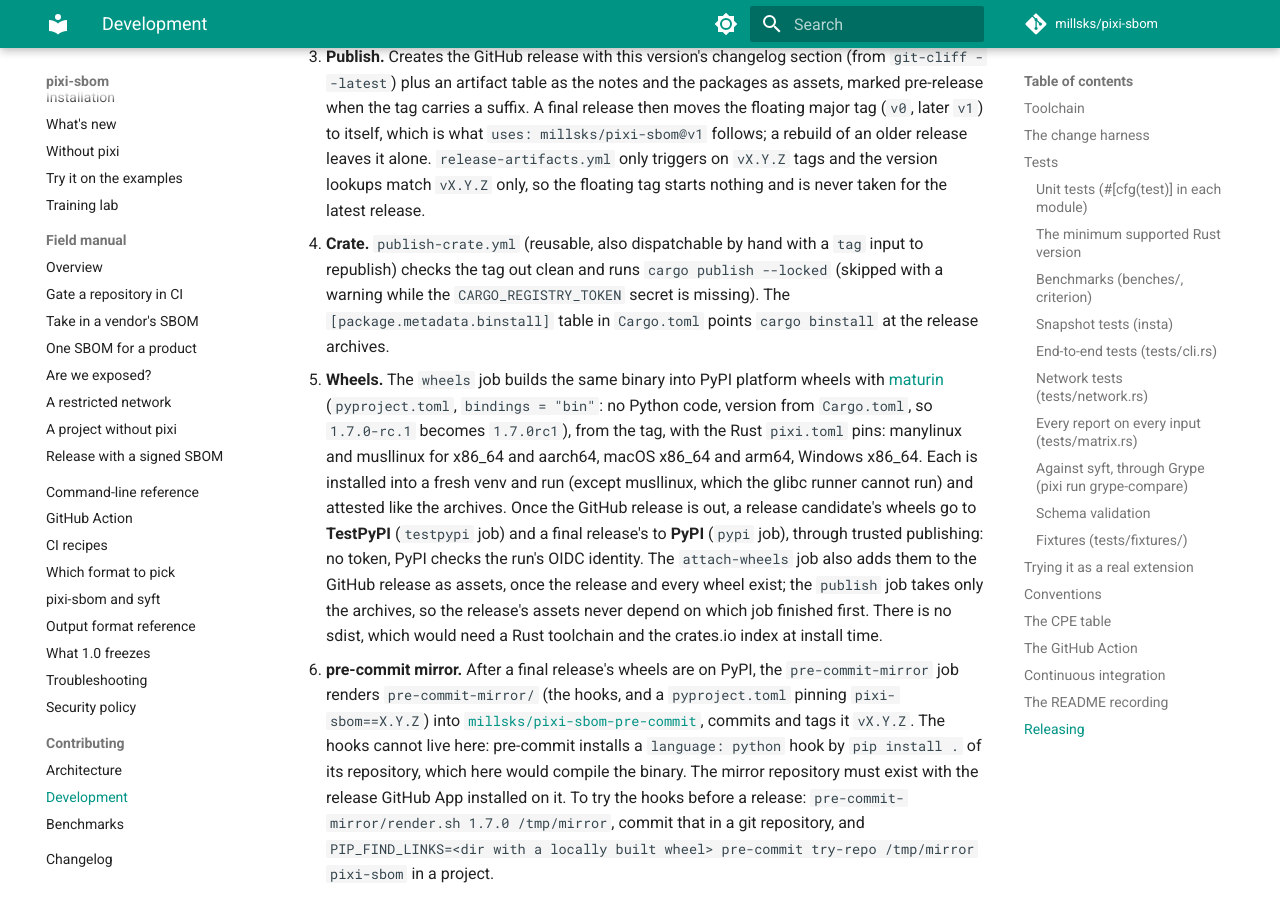
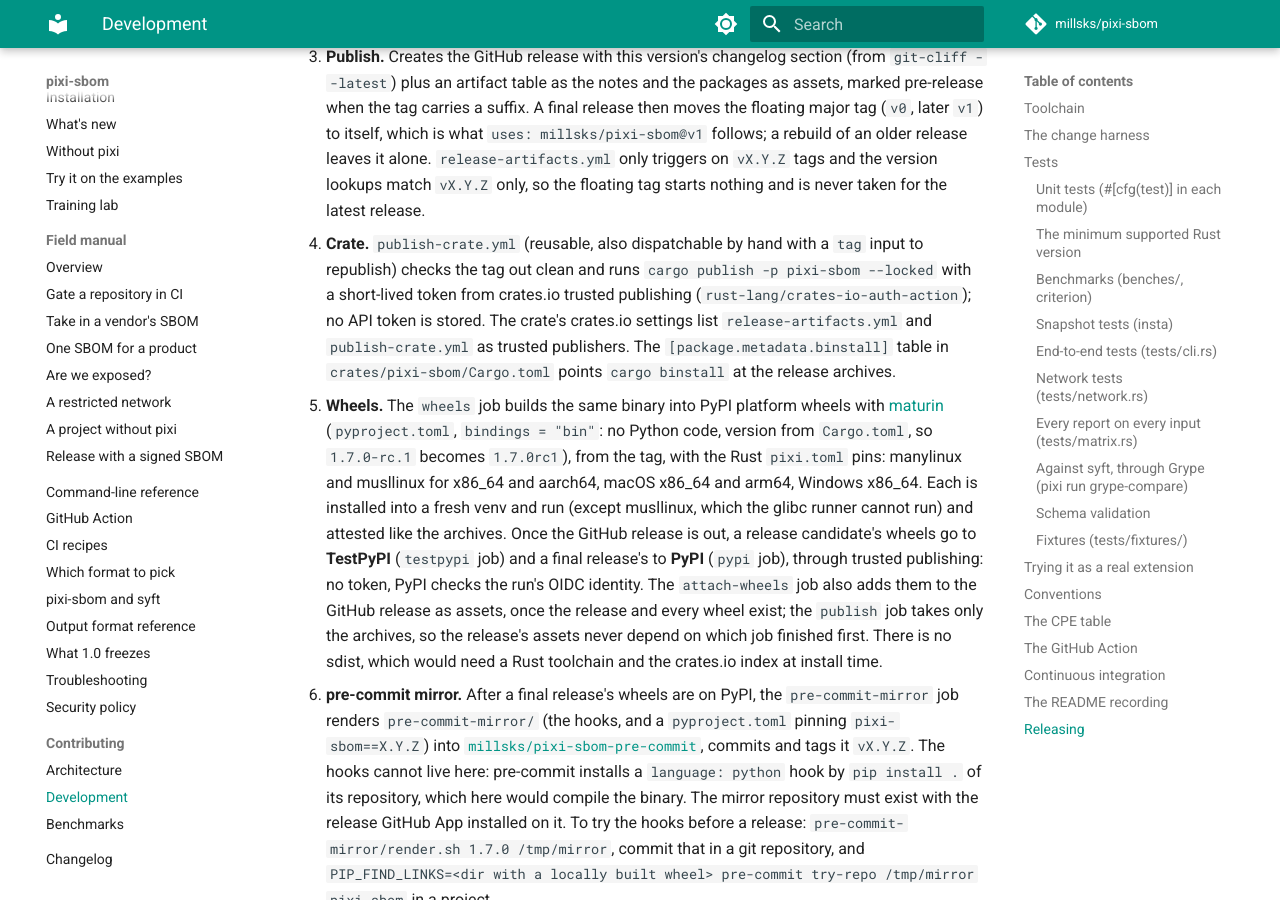
Before and after one commit to aesir-oss/pixi-sbom, an MkDocs documentation site: the page built from docs/development.md, in a window 1280 px wide and 900 px high, scrolled down 13616 px. Built offline with MkDocs 1.6.1 and Material for MkDocs 9.7.7, drawn with Linux system fonts in a browser that asks for light colours; comment, search, counter and statistics services are not loaded; the version menu is left out.

Commit message:
ci(release): publish the crate with crates.io trusted publishing (#2)
The crate job exchanges its GitHub OIDC token for a short-lived crates.io token through
rust-lang/crates-io-auth-action instead of reading a stored CARGO_REGISTRY_TOKEN. The
release workflow grants the called job id-token: write and no longer passes every
secret through. crates.io lists release-artifacts.yml and publish-crate.yml for
aesir-oss/pixi-ext-contrib as trusted publishers of pixi-sbom.

Co-authored-by: Claude Opus 5.5 <noreply@anthropic.com>

```diff
--- a/docs/development.md
+++ b/docs/development.md
@@ -439,9 +439,10 @@ What the two do, in order:
    only triggers on `vX.Y.Z` tags and the version lookups match `vX.Y.Z` only, so the floating tag starts nothing
    and is never taken for the latest release.
 8. **Crate.** `publish-crate.yml` (reusable, also dispatchable by hand with a `tag` input to republish) checks the
-   tag out clean and runs `cargo publish --locked` (skipped with a warning while the `CARGO_REGISTRY_TOKEN` secret
-   is missing). The `[package.metadata.binstall]` table in `Cargo.toml` points `cargo binstall` at the release
-   archives.
+   tag out clean and runs `cargo publish -p pixi-sbom --locked` with a short-lived token from crates.io trusted
+   publishing (`rust-lang/crates-io-auth-action`); no API token is stored. The crate's crates.io settings list
+   `release-artifacts.yml` and `publish-crate.yml` as trusted publishers. The `[package.metadata.binstall]` table in
+   `crates/pixi-sbom/Cargo.toml` points `cargo binstall` at the release archives.
 9. **Wheels.** The `wheels` job builds the same binary into PyPI platform wheels with
    [maturin](https://www.maturin.rs/) (`pyproject.toml`, `bindings = "bin"`: no Python code, version from
    `Cargo.toml`, so `1.7.0-rc.1` becomes `1.7.0rc1`), from the tag, with the Rust `pixi.toml` pins: manylinux and
```
Also changed, not shown: 2 other files.
